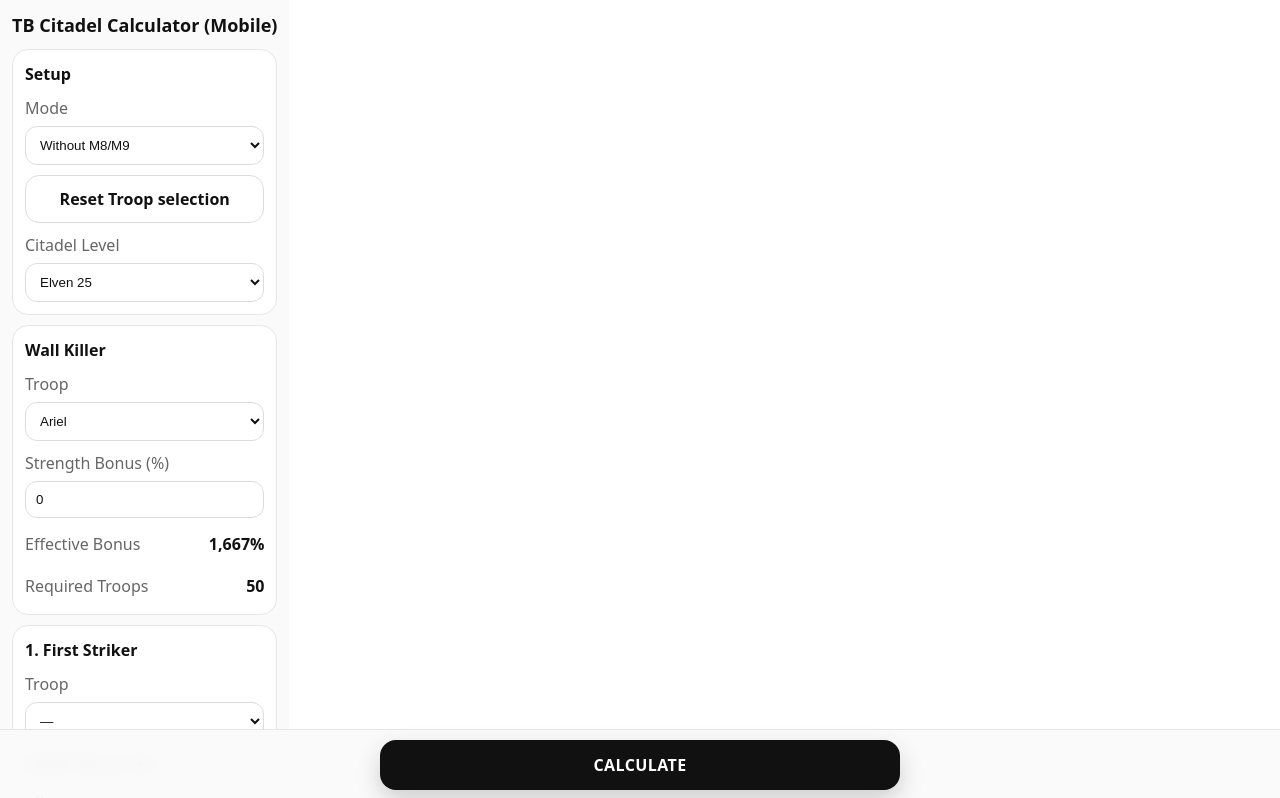
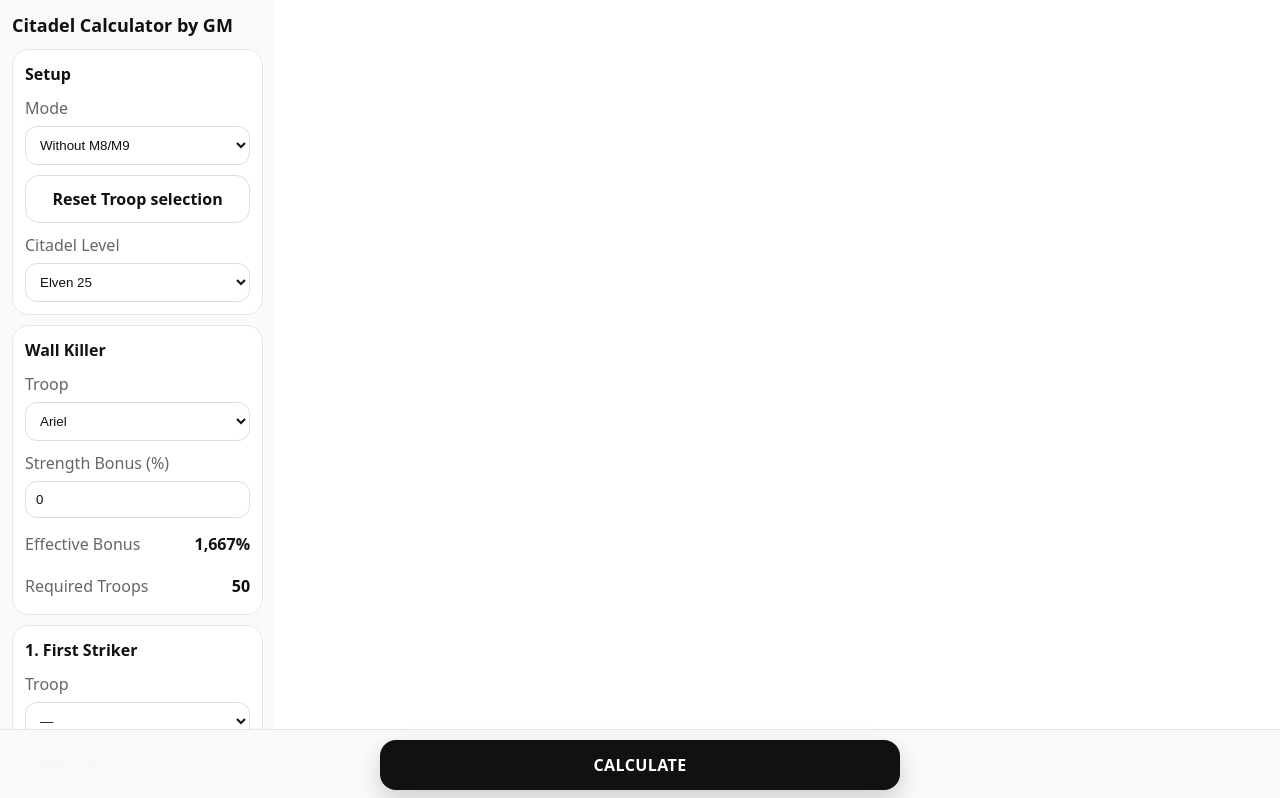
Before and after one commit to Game01Master/tb-citadel-calculator, a React (Vite) app: page / in a window 1280 px wide. Shown: the top 798 px of the page. Built offline with nearby package versions, Linux system fonts and the light colour scheme.

Commit message:
Update App.jsx

```diff
--- a/src/App.jsx
+++ b/src/App.jsx
@@ -605,7 +605,7 @@ export default function App() {
       }}
     >
       <div style={{ fontWeight: 900, fontSize: 18, marginBottom: 10 }}>
-        TB Citadel Calculator (Mobile)
+        Citadel Calculator by GM
       </div>
 
       <div style={{ display: "grid", gap: 10, paddingBottom: 130 }}>
```
